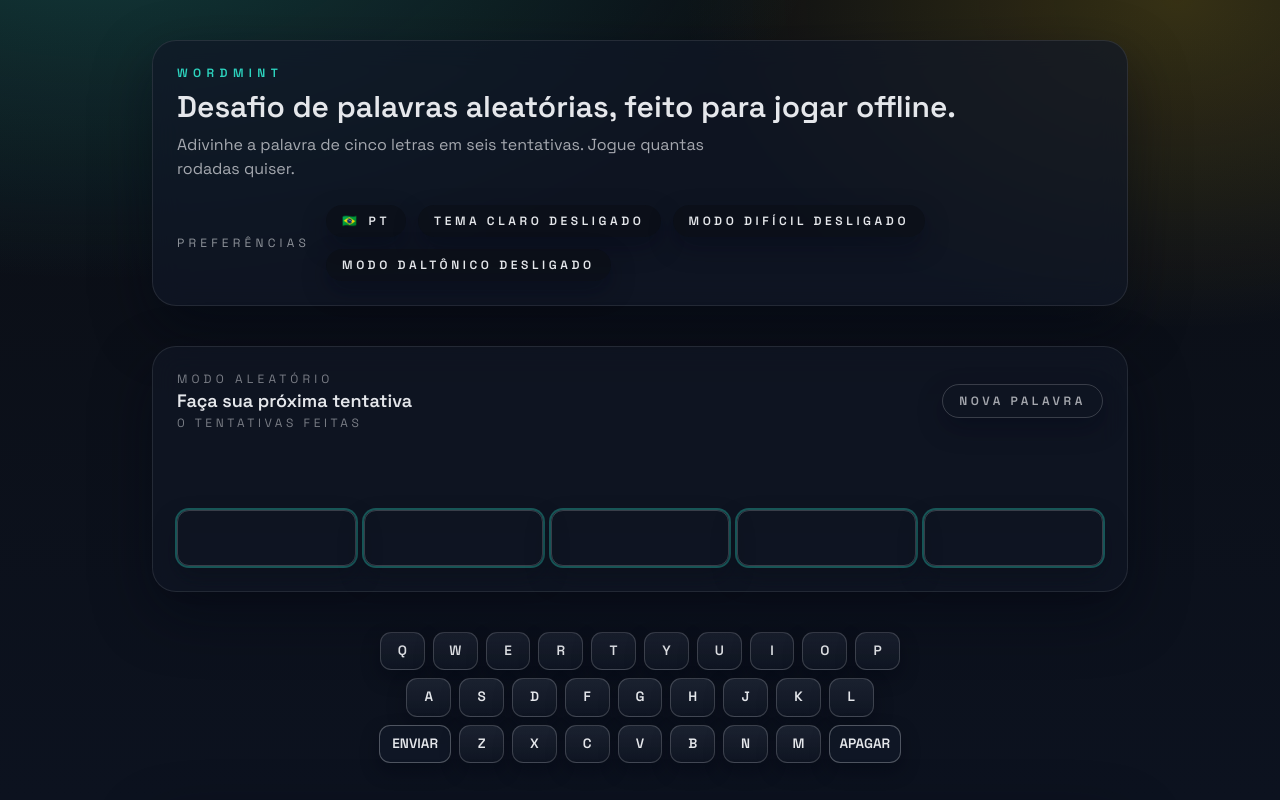
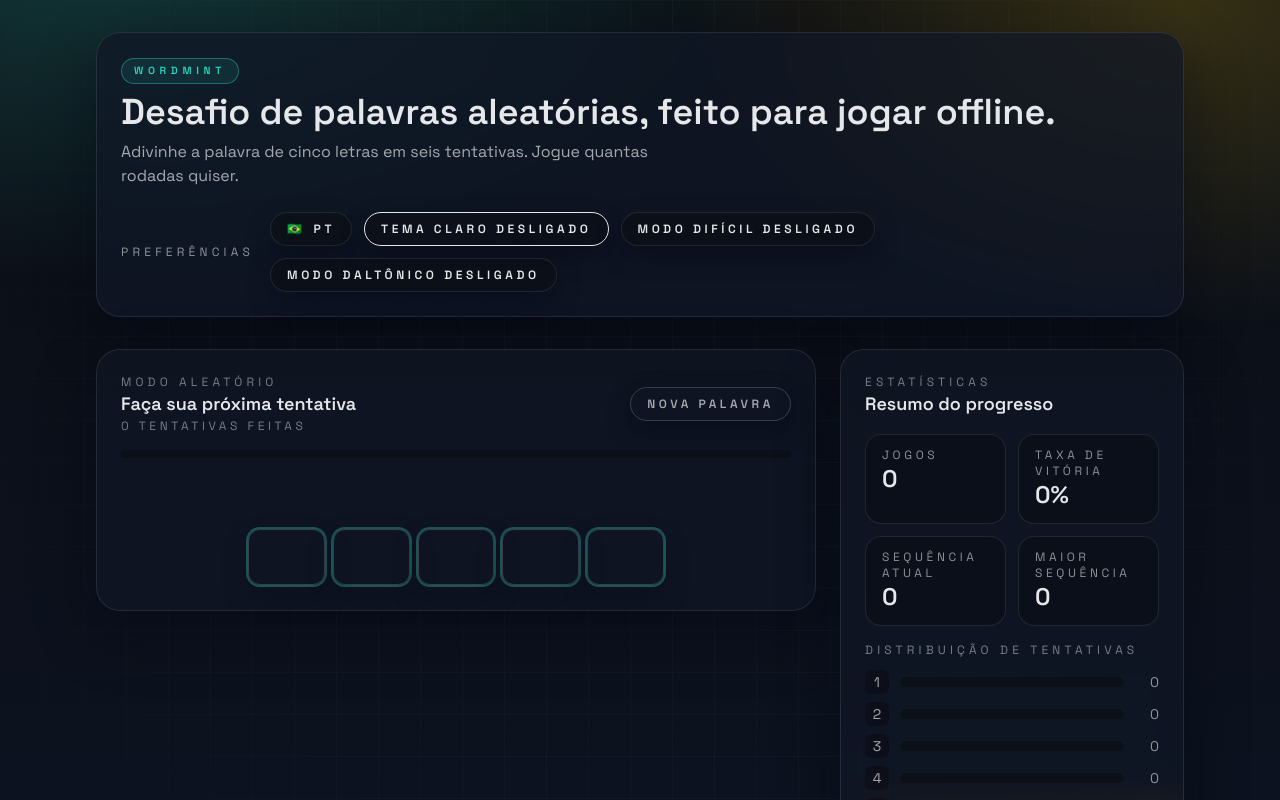
Before and after one commit to williamalmeidadev/WordMint, a React (Vite) app: page / in a window 1280 px wide. Shown: the top 800 px of the page. Built offline with nearby package versions, Linux system fonts and the light colour scheme.

Commit message:
feat(ui): improve app layout and visual polish

```diff
--- a/src/App.tsx
+++ b/src/App.tsx
@@ -340,7 +340,7 @@ export default function App() {
 
   return (
     <main className="app-shell min-h-screen text-fog">
-      <div className="mx-auto flex min-h-screen max-w-5xl flex-col gap-8 px-4 py-8 sm:gap-10 sm:px-6 sm:py-10">
+      <div className="mx-auto flex min-h-screen w-full max-w-6xl flex-col gap-6 px-4 py-6 sm:gap-8 sm:px-6 sm:py-8 lg:px-8">
         <Header
           colorBlindMode={colorBlindMode}
           onToggleColorBlind={() => dispatch({ type: 'TOGGLE_COLOR_BLIND' })}
@@ -363,7 +363,9 @@ export default function App() {
           }}
         />
 
-        <section className="panel grid gap-6 rounded-2xl border border-fog/10 bg-slate/60 px-4 py-5 sm:rounded-3xl sm:px-6 sm:py-6">
+        <div className="grid items-start gap-5 lg:grid-cols-[minmax(0,1fr)_21.5rem] lg:gap-6">
+          <section className="panel grid gap-5 rounded-2xl border border-fog/10 bg-slate/60 px-4 py-5 sm:rounded-3xl sm:px-6 sm:py-6">
+            <div className="flex flex-col gap-4">
               <div className="flex flex-col gap-3 sm:flex-row sm:items-center sm:justify-between sm:gap-4">
                 <div>
                   <p className="text-xs uppercase tracking-[0.35em] text-fog/50">{strings.randomMode}</p>
@@ -386,6 +388,19 @@ export default function App() {
                   {strings.newWord}
                 </button>
               </div>
+              <div
+                className="h-2 overflow-hidden rounded-full bg-ink/70"
+                role="progressbar"
+                aria-valuemin={0}
+                aria-valuemax={maxAttempts}
+                aria-valuenow={Math.min(attemptIndex, maxAttempts)}
+              >
+                <div
+                  className="h-full rounded-full bg-mint transition-[width] duration-300"
+                  style={{ width: `${Math.min((attemptIndex / maxAttempts) * 100, 100)}%` }}
+                />
+              </div>
+            </div>
 
             <MessageBanner message={message} />
             <GameBoard
@@ -395,16 +410,6 @@ export default function App() {
               boardLabel={strings.guessBoard}
             />
           </section>
-
-        <Keyboard
-          letterStates={keyboardState}
-          onLetter={handleLetter}
-          onEnter={status === 'playing' ? submitGuess : resetGame}
-          onBackspace={handleBackspace}
-          enterLabel={strings.enterKey}
-          backspaceLabel={strings.backspaceKey}
-          keyboardLabel={strings.onScreenKeyboard}
-        />
 
           <StatsPanel
             stats={stats}
@@ -426,6 +431,17 @@ export default function App() {
             }}
           />
         </div>
+
+        <Keyboard
+          letterStates={keyboardState}
+          onLetter={handleLetter}
+          onEnter={status === 'playing' ? submitGuess : resetGame}
+          onBackspace={handleBackspace}
+          enterLabel={strings.enterKey}
+          backspaceLabel={strings.backspaceKey}
+          keyboardLabel={strings.onScreenKeyboard}
+        />
+      </div>
     </main>
   );
 }
--- a/src/components/GameBoard.tsx
+++ b/src/components/GameBoard.tsx
@@ -17,7 +17,7 @@ type GameBoardProps = {
 
 function GameBoard({ rows, activeRowIndex, tileAria, boardLabel }: GameBoardProps) {
   return (
-    <section aria-label={boardLabel} className="grid gap-2 sm:gap-3">
+    <section aria-label={boardLabel} className="mx-auto grid w-full max-w-[26rem] gap-2 sm:gap-3">
       {rows.map((row, rowIndex) => (
         <div key={`row-${rowIndex}`} className="grid grid-cols-5 gap-1.5 sm:gap-2">
           {row.letters.map((letter, index) => (
--- a/src/components/Header.tsx
+++ b/src/components/Header.tsx
@@ -45,8 +45,10 @@ function Header({
     <header className="panel flex flex-col gap-5 rounded-2xl border border-fog/10 bg-slate/70 px-4 py-5 sm:gap-6 sm:rounded-3xl sm:px-6 sm:py-6">
       <div className="flex flex-col gap-4 sm:flex-row sm:items-center sm:justify-between sm:gap-6">
         <div className="space-y-2">
-          <p className="text-xs font-semibold uppercase tracking-[0.45em] text-mint">{strings.appName}</p>
-          <h1 className="text-2xl font-semibold text-fog sm:text-3xl">{strings.heroTitle}</h1>
+          <p className="inline-flex items-center rounded-full border border-mint/40 bg-mint/10 px-3 py-1 text-[0.65rem] font-semibold uppercase tracking-[0.45em] text-mint">
+            {strings.appName}
+          </p>
+          <h1 className="text-2xl font-semibold text-fog sm:text-3xl lg:text-4xl">{strings.heroTitle}</h1>
           <p className="max-w-xl text-sm text-fog/70 sm:text-base">{strings.heroSubtitle}</p>
         </div>
       </div>
@@ -56,7 +58,7 @@ function Header({
           <button
             type="button"
             onClick={() => onLanguageChange(currentLanguage.next)}
-            className="control-pill flex items-center gap-2 rounded-full bg-ink/60 px-4 py-2 text-xs font-semibold uppercase tracking-[0.3em] text-fog transition"
+            className="control-pill flex items-center gap-2 rounded-full border border-fog/10 bg-ink/60 px-4 py-2 text-xs font-semibold uppercase tracking-[0.3em] text-fog transition hover:border-mint/60 hover:text-mint"
             aria-label={`${strings.languageLabel}: ${currentLanguage.label}. ${strings.languageOption(
               nextLanguage.label
             )}`}
@@ -68,7 +70,7 @@ function Header({
           <button
             type="button"
             onClick={onToggleTheme}
-            className={`control-pill rounded-full px-4 py-2 text-xs font-semibold uppercase tracking-[0.3em] transition ${
+            className={`control-pill rounded-full border px-4 py-2 text-xs font-semibold uppercase tracking-[0.3em] transition ${
               theme === 'light' ? 'bg-fog text-ink' : 'bg-ink/60 text-fog'
             }`}
             aria-pressed={theme === 'light'}
@@ -78,8 +80,8 @@ function Header({
           <button
             type="button"
             onClick={onToggleHardMode}
-            className={`control-pill rounded-full px-4 py-2 text-xs font-semibold uppercase tracking-[0.3em] transition ${
-              hardMode ? 'bg-mint text-ink' : 'bg-ink/60 text-fog'
+            className={`control-pill rounded-full border px-4 py-2 text-xs font-semibold uppercase tracking-[0.3em] transition ${
+              hardMode ? 'border-mint bg-mint text-ink' : 'border-fog/10 bg-ink/60 text-fog hover:border-mint/60'
             }`}
             aria-pressed={hardMode}
           >
@@ -88,8 +90,8 @@ function Header({
           <button
             type="button"
             onClick={onToggleColorBlind}
-            className={`control-pill rounded-full px-4 py-2 text-xs font-semibold uppercase tracking-[0.3em] transition ${
-              colorBlindMode ? 'bg-lemon text-ink' : 'bg-ink/60 text-fog'
+            className={`control-pill rounded-full border px-4 py-2 text-xs font-semibold uppercase tracking-[0.3em] transition ${
+              colorBlindMode ? 'border-lemon bg-lemon text-ink' : 'border-fog/10 bg-ink/60 text-fog hover:border-lemon/60'
             }`}
             aria-pressed={colorBlindMode}
           >
--- a/src/components/Keyboard.tsx
+++ b/src/components/Keyboard.tsx
@@ -32,7 +32,9 @@ function Keyboard({ letterStates, onLetter, onEnter, onBackspace, enterLabel, ba
   };
 
   return (
-    <section aria-label={keyboardLabel} className="flex flex-col gap-1.5 sm:gap-2">
+    <section aria-label={keyboardLabel} className="panel rounded-2xl border border-fog/10 bg-slate/60 px-3 py-4 sm:rounded-3xl sm:px-4 sm:py-5">
+      <div className="mb-3 text-center text-xs uppercase tracking-[0.35em] text-fog/50">{keyboardLabel}</div>
+      <div className="flex flex-col gap-1.5 sm:gap-2">
       {rows.map((row, rowIndex) => (
         <div
           key={`key-row-${rowIndex}`}
@@ -79,6 +81,7 @@ function Keyboard({ letterStates, onLetter, onEnter, onBackspace, enterLabel, ba
           })}
         </div>
       ))}
+      </div>
     </section>
   );
 }
--- a/src/components/MessageBanner.tsx
+++ b/src/components/MessageBanner.tsx
@@ -8,7 +8,7 @@ function MessageBanner({ message }: MessageBannerProps) {
   return (
     <div className="min-h-[2rem]" aria-live="polite" role="status">
       {message ? (
-        <div className="message-pill inline-flex rounded-full bg-ink/70 px-4 py-2 text-xs font-semibold uppercase tracking-[0.3em] text-fog">
+        <div className="message-pill inline-flex animate-[banner-in_220ms_ease] rounded-full bg-ink/70 px-4 py-2 text-xs font-semibold uppercase tracking-[0.3em] text-fog">
           {message}
         </div>
       ) : null}
--- a/src/components/StatsPanel.tsx
+++ b/src/components/StatsPanel.tsx
@@ -29,7 +29,7 @@ function StatsPanel({ stats, status, onShare, shareAvailable, showPlusOnLast, st
   const maxDistribution = Math.max(1, ...stats.guessDistribution);
 
   return (
-    <section className="panel grid gap-4 rounded-2xl border border-fog/10 bg-slate/60 px-4 py-5 sm:rounded-3xl sm:px-6 sm:py-6">
+    <section className="panel grid gap-4 rounded-2xl border border-fog/10 bg-slate/60 px-4 py-5 sm:rounded-3xl sm:px-6 sm:py-6 lg:sticky lg:top-6">
       <div className="flex flex-col gap-3 sm:flex-row sm:items-center sm:justify-between sm:gap-4">
         <div>
           <p className="text-xs uppercase tracking-[0.35em] text-fog/50">{strings.statistics}</p>
@@ -39,27 +39,27 @@ function StatsPanel({ stats, status, onShare, shareAvailable, showPlusOnLast, st
           <button
             type="button"
             onClick={onShare}
-            className="control-pill w-full rounded-full bg-mint px-4 py-2 text-xs font-semibold uppercase tracking-[0.3em] text-ink sm:w-auto"
+            className="control-pill w-full rounded-full border border-mint bg-mint px-4 py-2 text-xs font-semibold uppercase tracking-[0.3em] text-ink transition hover:brightness-95 sm:w-auto"
           >
             {strings.shareResult}
           </button>
         ) : null}
       </div>
 
-      <div className="grid gap-4 sm:grid-cols-2 lg:grid-cols-4">
-        <div className="rounded-2xl border border-fog/10 bg-ink/60 px-4 py-4">
+      <div className="grid gap-3 sm:grid-cols-2">
+        <div className="rounded-2xl border border-fog/10 bg-ink/60 px-4 py-3">
           <p className="text-xs uppercase tracking-[0.3em] text-fog/60">{strings.games}</p>
           <p className="text-2xl font-semibold">{stats.gamesPlayed}</p>
         </div>
-        <div className="rounded-2xl border border-fog/10 bg-ink/60 px-4 py-4">
+        <div className="rounded-2xl border border-fog/10 bg-ink/60 px-4 py-3">
           <p className="text-xs uppercase tracking-[0.3em] text-fog/60">{strings.winRate}</p>
           <p className="text-2xl font-semibold">{formatPercentage(winRate)}</p>
         </div>
-        <div className="rounded-2xl border border-fog/10 bg-ink/60 px-4 py-4">
+        <div className="rounded-2xl border border-fog/10 bg-ink/60 px-4 py-3">
           <p className="text-xs uppercase tracking-[0.3em] text-fog/60">{strings.currentStreak}</p>
           <p className="text-2xl font-semibold">{stats.currentStreak}</p>
         </div>
-        <div className="rounded-2xl border border-fog/10 bg-ink/60 px-4 py-4">
+        <div className="rounded-2xl border border-fog/10 bg-ink/60 px-4 py-3">
           <p className="text-xs uppercase tracking-[0.3em] text-fog/60">{strings.maxStreak}</p>
           <p className="text-2xl font-semibold">{stats.maxStreak}</p>
         </div>
@@ -73,10 +73,10 @@ function StatsPanel({ stats, status, onShare, shareAvailable, showPlusOnLast, st
             const label = showPlusOnLast && isLast ? `${index + 1}+` : `${index + 1}`;
             return (
             <div key={`guess-${index}`} className="flex items-center gap-3 text-sm">
-              <span className="w-6 text-fog/60">{label}</span>
-              <div className="h-2 flex-1 rounded-full bg-ink/70">
+              <span className="w-6 rounded-md bg-ink/60 px-1 py-0.5 text-center text-fog/70">{label}</span>
+              <div className="h-2.5 flex-1 rounded-full bg-ink/70">
                 <div
-                  className="h-2 rounded-full bg-mint"
+                  className="h-2.5 rounded-full bg-mint transition-[width] duration-300"
                   style={{ width: `${Math.round((value / maxDistribution) * 100)}%` }}
                 />
               </div>
--- a/src/index.css
+++ b/src/index.css
@@ -41,6 +41,7 @@ body {
   margin: 0;
   min-height: 100%;
   background: #0b0e14;
+  color: #e5e7eb;
 }
 
 :root[data-theme='light'] body {
@@ -56,16 +57,34 @@ body {
   background-attachment: fixed;
 }
 
+.app-shell::before {
+  content: '';
+  position: fixed;
+  inset: 0;
+  z-index: -1;
+  pointer-events: none;
+  background-image: linear-gradient(rgba(148, 163, 184, 0.045) 1px, transparent 1px),
+    linear-gradient(90deg, rgba(148, 163, 184, 0.045) 1px, transparent 1px);
+  background-size: 42px 42px;
+  mask-image: radial-gradient(circle at center, black 55%, transparent 100%);
+}
+
 :root[data-theme='light'] .app-shell {
   background: radial-gradient(1200px 600px at 8% -12%, rgba(45, 212, 191, 0.2), transparent 60%),
     radial-gradient(900px 600px at 92% -5%, rgba(250, 204, 21, 0.2), transparent 55%),
-    linear-gradient(180deg, #f8fafc 0%, #eef2ff 100%);
+  linear-gradient(180deg, #f8fafc 0%, #eef2ff 100%);
   background-attachment: scroll;
+}
+
+:root[data-theme='light'] .app-shell::before {
+  background-image: linear-gradient(rgba(15, 23, 42, 0.055) 1px, transparent 1px),
+    linear-gradient(90deg, rgba(15, 23, 42, 0.055) 1px, transparent 1px);
 }
 
 .panel {
   backdrop-filter: blur(14px);
   box-shadow: 0 22px 60px rgba(3, 7, 18, 0.45);
+  transition: border-color 0.2s ease, box-shadow 0.2s ease;
 }
 
 :root[data-theme='light'] .panel {
@@ -83,6 +102,16 @@ body {
 
 .message-pill {
   box-shadow: 0 10px 28px rgba(15, 23, 42, 0.45);
+}
+
+button,
+.tile {
+  outline: none;
+}
+
+button:focus-visible,
+.tile:focus-visible {
+  box-shadow: 0 0 0 3px rgba(45, 212, 191, 0.35), 0 8px 16px rgba(15, 23, 42, 0.3);
 }
 
 .tile {
@@ -171,6 +200,7 @@ body {
 
 .key:hover {
   transform: translateY(-1px);
+  border-color: rgba(45, 212, 191, 0.45);
 }
 
 .key:active {
@@ -274,6 +304,17 @@ body {
   }
 }
 
+@keyframes banner-in {
+  0% {
+    transform: translateY(3px);
+    opacity: 0;
+  }
+  100% {
+    transform: translateY(0);
+    opacity: 1;
+  }
+}
+
 @media (prefers-reduced-motion: reduce) {
   .tile,
   .key,
```
Lines whose indentation alone changed are shown as unchanged.
